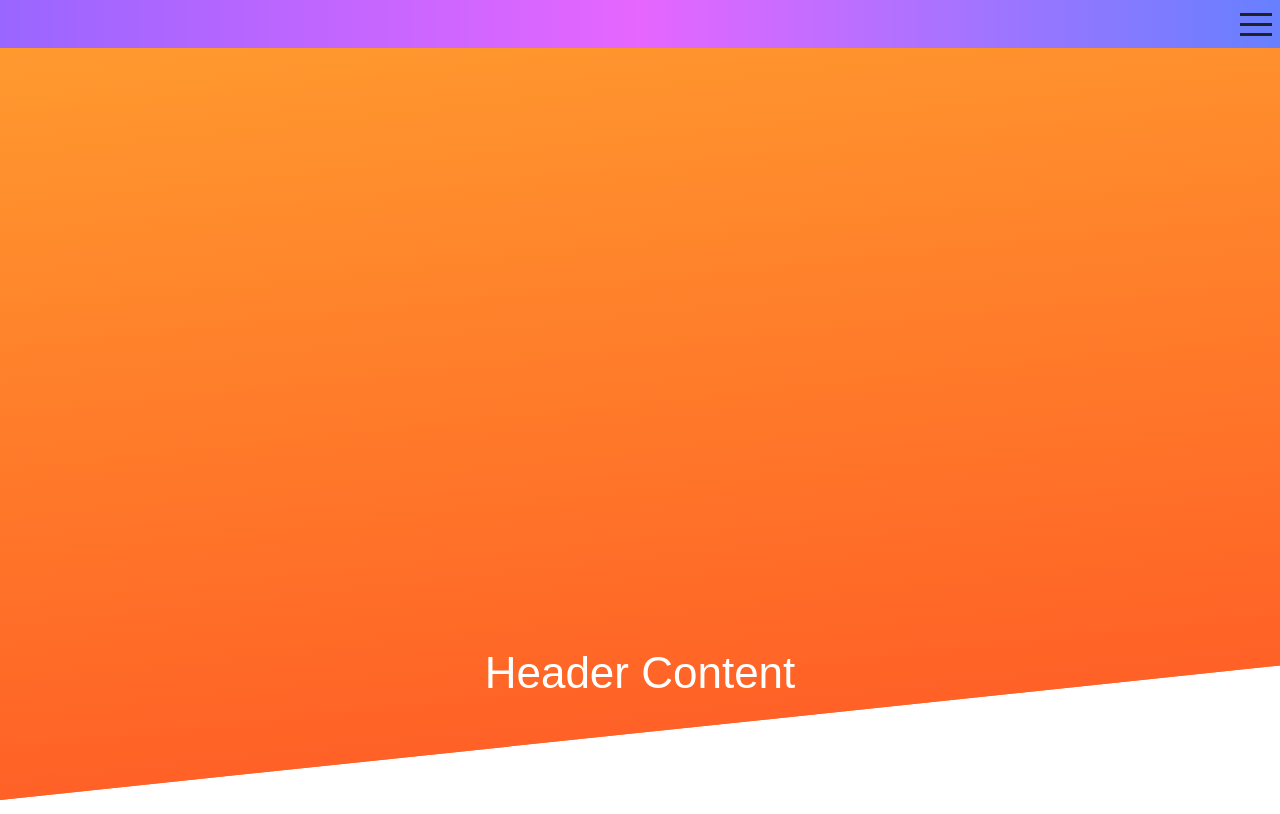
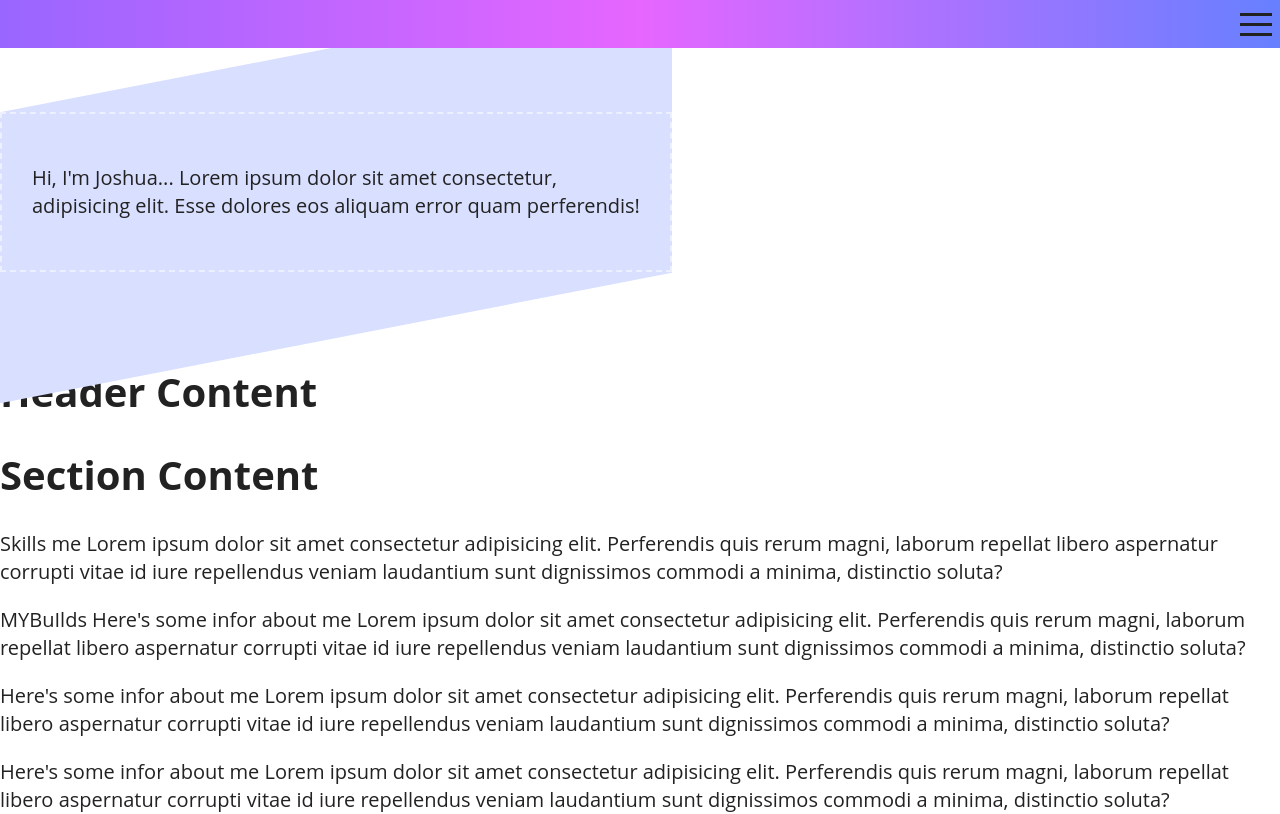
Before and after one commit to Brayve-Pancake/portfolio, a React (Vite) app: page / in a window 1280 px wide. Shown: the top 814 px of the page. Built offline with nearby package versions, Linux system fonts and the light colour scheme.

Commit message:
Add skewY

```diff
--- a/sass-boilerplate/stylesheets/layout/_about.scss
+++ b/sass-boilerplate/stylesheets/layout/_about.scss
@@ -1,30 +1,30 @@
-HTML CSS Result Skip Results Iframe header {
-  position: relative;
-  height: 300px;
-  overflow: hidden;
-}
+// HTML CSS Result Skip Results Iframe header {
+//   position: relative;
+//   height: 300px;
+//   overflow: hidden;
+// }
 
-.header__bg {
-  position: absolute;
-  top: 0;
-  bottom: 0;
-  right: 0;
-  left: 0;
-  width: 100%;
-  height: 100%;
-  background-image: linear-gradient(#ff9d2f, #ff6126);
-  transform: skewY(-6deg);
-  transform-origin: top left;
-}
+// .header__bg {
+//   position: absolute;
+//   top: 0;
+//   bottom: 0;
+//   right: 0;
+//   left: 0;
+//   width: 100%;
+//   height: 100%;
+//   background-image: linear-gradient(#ff9d2f, #ff6126);
+//   transform: skewY(-6deg);
+//   transform-origin: top left;
+// }
 
-h1 {
-  margin: 0;
-  padding: 100px 0;
-  font: 44px "Arial";
-  text-align: center;
-}
+// h1 {
+//   margin: 0;
+//   padding: 100px 0;
+//   font: 44px "Arial";
+//   text-align: center;
+// }
 
-header h1 {
-  position: relative;
-  color: white;
-}
+// header h1 {
+//   position: relative;
+//   color: white;
+// }
--- a/sass-boilerplate/stylesheets/layout/_intro.scss
+++ b/sass-boilerplate/stylesheets/layout/_intro.scss
@@ -1,57 +1,60 @@
+:root {
+  --width: 100vw;
+  --full-width: 100vw;
+
+  @media (min-width: 42em) {
+    --width: 42rem;
+  }
+
+  --angle: -11deg;
+  /*-----------------
+  Magic Number Alert:
+
+  the 0.09719 is calculated by this formula:
+  tan(11°) / 2
+  11° is the current skewY value.
+  ------------------*/
+  --magic-number: 0.09719;
+  --skew-padding: calc(var(--width) * var(--magic-number));
+  --clip-padding: calc(var(--full-width) * var(--magic-number));
+}
 .intro {
-  // background: $pastel-color-1;
+  background: $pastel-color-1;
+  width: var(--width);
+  transform: skewY(var(--angle));
   // padding: 1em;
 }
 
-// .diagonal-box {
-//   background-image: linear-gradient(45deg, #6303b1, #ff0099);
-//   transform: skewY(-11deg);
-//   position: relative;
-// }
+.diagonal-box {
+  position: relative;
+  padding: var(--skew-padding) 0;
+  margin-top: -1px;
 
-// .content {
-//   max-width: 50em;
-//   margin: 0 auto;
-//   transform: skewY(11deg);
-//   position: relative;
-// }
-
-// .diagonal-box:before {
-//   position: absolute;
-//   top: 0;
-//   right: 0;
-//   left: 0;
-//   bottom: 0;
-//   background-image: linear-gradient(45deg, #654ea3, #eaafc8);
-//   transform: skewY(-11deg);
-// }
-HTML CSS Result Skip Results Iframe header {
-  position: relative;
-  height: 300px;
-  overflow: hidden;
+  &:before {
+    content: "";
+    position: absolute;
+    left: 0;
+    top: 0;
+    right: 0;
+    bottom: 0;
+    transform: skewy(var(--angle));
+    transform-origin: 50% 0;
+    outline: 1px solid transparent;
+    backface-visibility: hidden;
+  }
 }
 
-.header__bg {
-  position: absolute;
-  top: 0;
-  bottom: 0;
-  right: 0;
-  left: 0;
-  width: 100%;
-  height: 100%;
-  background: linear-gradient(#ff9d2f, #ff6126);
-  transform: skewY(-6deg);
-  transform-origin: top left;
+.content {
+  max-width: var(--width);
+  margin: 0 auto;
+  padding: 1.5em;
+  position: relative;
+  transform: skewy(calc(-1 * var(--angle)));
+
+  /* -----------
+  enable the border to see, that the content
+  perfectly fits into the section withou
+  bleeding into the adjecting areas:
+  ------------ */
+  border: 2px dashed #fff8;
 }
-
-h1 {
-  margin: 0;
-  padding: 100px 0;
-  font: 44px "Arial";
-  text-align: center;
-}
-
-header h1 {
-  position: relative;
-  color: white;
-}
--- a/src/components/Intro.tsx
+++ b/src/components/Intro.tsx
@@ -1,20 +1,22 @@
 export default function Intro() {
   return (
-    // <div className="intro">
-    //   <p className="intro-text">
-    //     Hi, I'm Joshua... Lorem ipsum dolor sit amet consectetur, adipisicing
-    //     elit. Esse dolores eos aliquam error quam perferendis!
-    //   </p>
+    <div className="intro diagonal-box">
+      <div className="content">
+        <p className="intro-text">
+          Hi, I'm Joshua... Lorem ipsum dolor sit amet consectetur, adipisicing
+          elit. Esse dolores eos aliquam error quam perferendis!
+        </p>
+      </div>
+    </div>
+    // <div>
+    //   <header>
+    //     <div className="header__bg"></div>
+    //     <h1>Header Content</h1>
+    //   </header>
+
+    //   <section>
+    //     <h1>Section Content</h1>
+    //   </section>
     // </div>
-    <div>
-      <header>
-        <div className="header__bg"></div>
-        <h1>Header Content</h1>
-      </header>
-
-      <section>
-        <h1>Section Content</h1>
-      </section>
-    </div>
   );
 }
```
